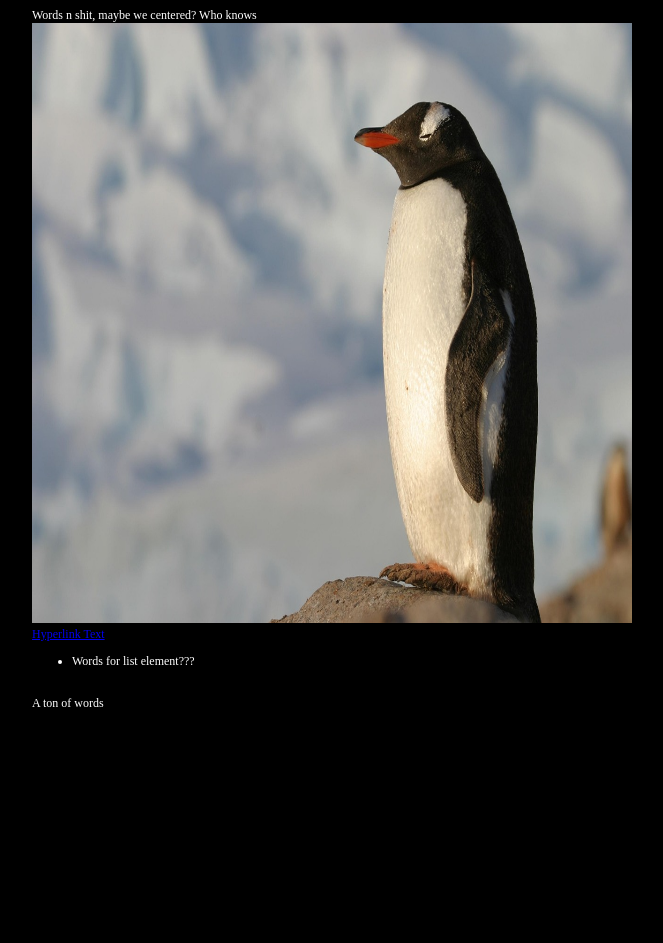
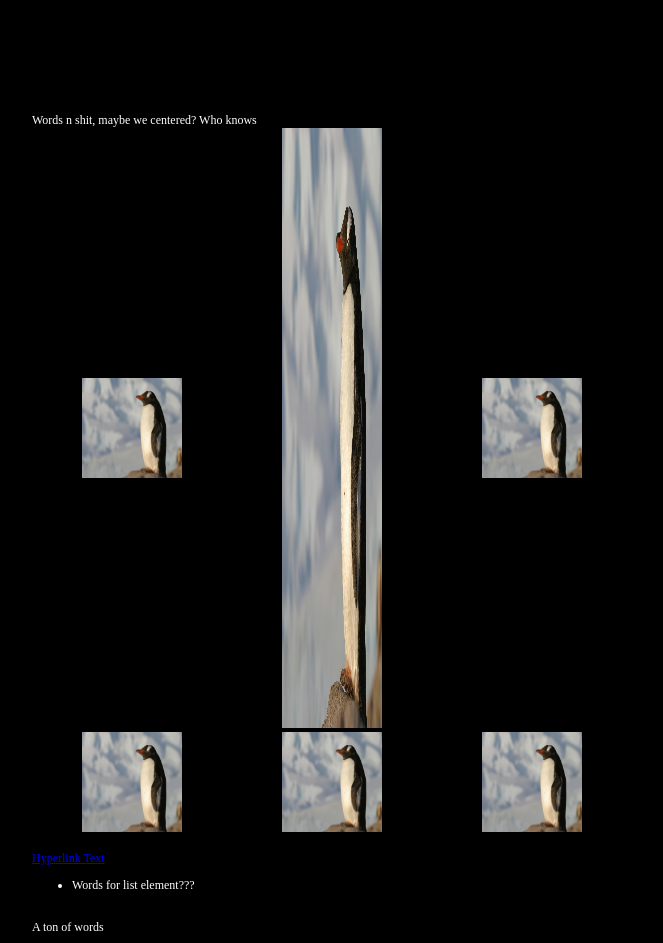
Before and after one commit to GarbageGameDeveloper/HTML-Practice, a plain HTML site: page index.html in a window 1280 px wide. Shown: the whole page, without its empty margins (308-971 px from the left). Before the commit the page ends 800 px from the top, so only its background shows below. Drawn offline with Linux system fonts and the light colour scheme.

Commit message:
Update index.html

```diff
--- a/index.html
+++ b/index.html
@@ -15,16 +15,12 @@
 				max-width: 600px;
 				margin: auto;
 			}
-			.center
-			{
-
-			}
-			.container
+			div .centered_image_grid
 			{
 				display: grid;
 				grid-template-columns: 1fr 1fr 1fr;
 			}
-			.container div
+			div .centered_image_grid .image
 			{
 				padding:2px;
 			}
@@ -34,11 +30,23 @@
 
 	<body>
 		<div>
+			<br><br><br><br><br><br><br> <!-- 7 breaks to give me space -->
 			Words n shit, maybe we centered? Who knows
-			<!-- Page content -->
-			<img src="https://GarbageGameDeveloper.github.io/HTML-Practice/images/penguin.jpg" width="600" height="600">
+			<div class="centered_image_grid">
+				<div class=".image"><img src="https://GarbageGameDeveloper.github.io/HTML-Practice/images/penguin.jpg" width="100" height="100"></div>
+				<div class=".image"><img src="https://GarbageGameDeveloper.github.io/HTML-Practice/images/penguin.jpg" width="100" height="600"></div>
+				<div class=".image"><img src="https://GarbageGameDeveloper.github.io/HTML-Practice/images/penguin.jpg" width="100" height="100"></div>
+				<div class=".image"><img src="https://GarbageGameDeveloper.github.io/HTML-Practice/images/penguin.jpg" width="100" height="100"></div>
+				<div class=".image"><img src="https://GarbageGameDeveloper.github.io/HTML-Practice/images/penguin.jpg" width="100" height="100"></div>
+				<div class=".image"><img src="https://GarbageGameDeveloper.github.io/HTML-Practice/images/penguin.jpg" width="100" height="100"></div>
+
+
+
+			</div>
+
+
+
 			<br><a href="https://www.moma.org/">Hyperlink Text </a><br>
-
 			<ul>
 				<li>Words for list element???</li>
 			</ul>
```
